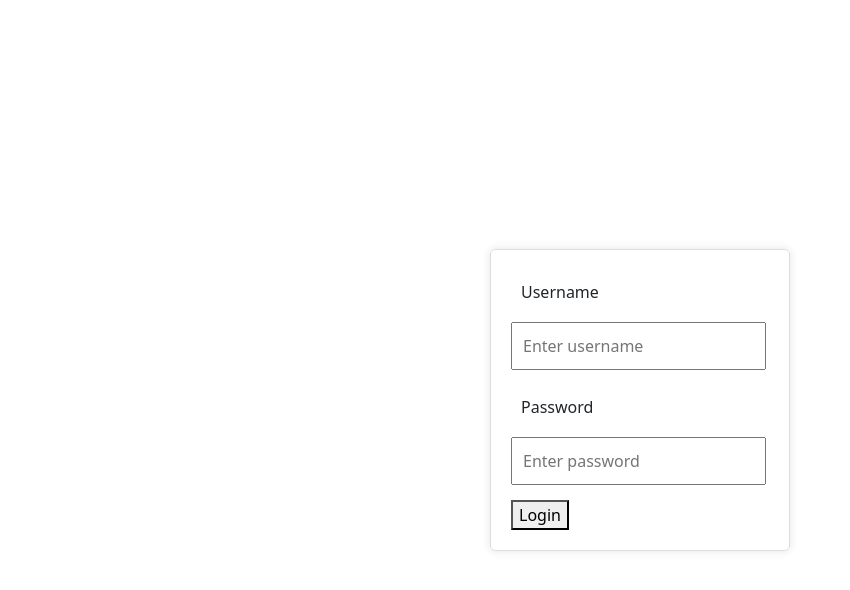
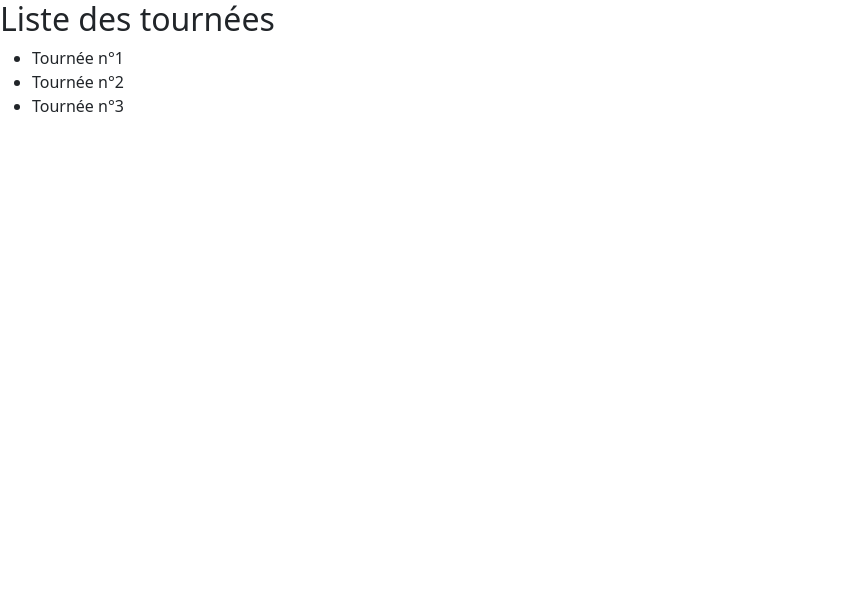
Before and after one commit to Morgoht/Snappies_frontend, an Angular app: page /deliveryRoundsPage in a window 1280 px wide. Before the commit this address led to /. Shown: the top 590 px of the page, without its empty margins (0-850 px from the left). Built offline with nearby package versions, Linux system fonts and the light colour scheme.

Commit message:
Creating deliveryRoundsPage + adding path + editing routes

```diff
--- a/src/app/app.component.html
+++ b/src/app/app.component.html
@@ -1,2 +1 @@
 <router-outlet></router-outlet>
-<app-login></app-login>
--- a/src/app/features/deliveryPage/deliveryPage.module.ts
+++ b/src/app/features/deliveryPage/deliveryPage.module.ts
@@ -4,11 +4,11 @@ import {HttpClientModule} from "@angular/common/http";
 import {FormsModule, ReactiveFormsModule} from "@angular/forms";
 import {SharedModule} from "../../shared/shared.module";
 import {RouterOutlet} from '@angular/router';
-import {DeliveryPageComponent} from "./views/delivery-page/delivery-page.component";
+import {DeliveryRoundsPageComponent} from "./views/delivery-rounds-page/delivery-rounds-page.component";
 
 @NgModule({
   declarations: [
-    DeliveryPageComponent
+    DeliveryRoundsPageComponent
   ],
   imports: [
     SharedModule,
--- a/src/app/features/deliveryPage/views/delivery-page/delivery-page.component.html
+++ /dev/null
@@ -1 +0,0 @@
-<p>delivery-page works!</p>
--- /dev/null
+++ b/src/app/features/deliveryPage/views/delivery-rounds-page/delivery-rounds-page.component.html
@@ -0,0 +1,7 @@
+<h2>Liste des tournées</h2>
+<ul>
+  <li *ngFor="let deliveryRound of deliveryRounds" (click)="afficherDetailsTournee(deliveryRound)">
+    {{ deliveryRound }}
+  </li>
+</ul>
+<router-outlet></router-outlet>
--- /dev/null
+++ b/src/app/features/deliveryPage/views/delivery-rounds-page/delivery-rounds-page.component.ts
@@ -0,0 +1,19 @@
+import { Component } from '@angular/core';
+
+@Component({
+  selector: 'app-delivery-rounds-page',
+  templateUrl: './delivery-rounds-page.component.html',
+  styleUrl: './delivery-rounds-page.component.scss'
+})
+export class DeliveryRoundsPageComponent {
+  deliveryRounds = ['Tournée n°1', 'Tournée n°2', 'Tournée n°3'];
+
+  afficherDetailsTournee(tournee: string) {
+    // Rediriger vers le composant des détails de la tournée avec la tournée sélectionnée
+    // Remplacez 'details' par le nom du composant que vous allez créer pour les détails de la tournée
+    // et utilisez la tournée comme paramètre pour identifier la tournée sélectionnée.
+
+    // Exemple:
+    // this.router.navigate([DELIVERYROUNDSPAGEPATH, 'details', tournee]);
+  }
+}
--- a/src/app/shared/constants/path.constant.ts
+++ b/src/app/shared/constants/path.constant.ts
@@ -1,3 +1,3 @@
 export const LOGINPATH = 'login';
-export const DELIVERYPAGEPATH = 'deliveryPage';
+export const DELIVERYROUNDSPAGEPATH = 'deliveryRoundsPage';
 export const ADMINPAGEPATH = 'adminPage'
```
Also changed, not shown: src/app/app-routing.module.ts (deleted, +0 -37 lines), src/app/app.routes.ts (+18 -19 lines), src/app/features/deliveryPage/views/delivery-page/delivery-page.component.ts (deleted, +0 -10 lines), src/app/features/deliveryPage/views/delivery-rounds-page/delivery-rounds-page.component.scss (added), 2 other files (tests, documents, lock files or other folders).
